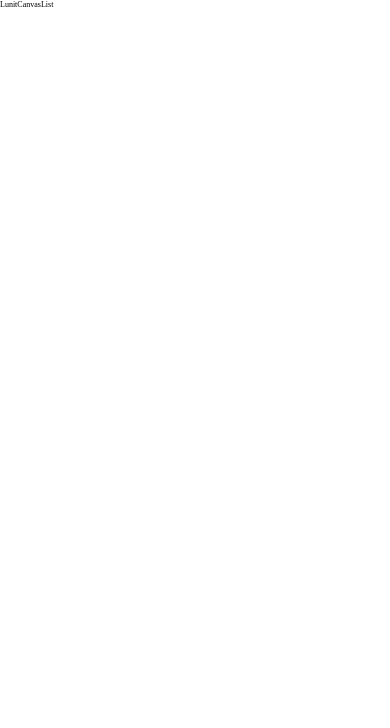
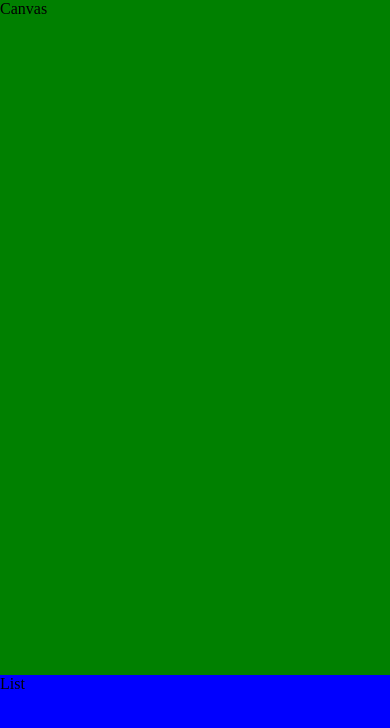
Before and after one commit to emune216/canvas-drawing, a React (Create React App) app: page / in a window 390 px wide. Shown: the top 728 px of the page. Built offline with nearby package versions, Linux system fonts and the light colour scheme.

Commit message:
STYLE: responsive web

```diff
--- a/src/components/App.tsx
+++ b/src/components/App.tsx
@@ -1,16 +1,30 @@
 import React from "react";
+import styled from "styled-components";
 
 import Canvas from "./Canvas";
 import List from "./List";
 
 const App = () => {
   return (
-    <>
-      <span>Lunit</span>
+    <Appwrapper>
       <Canvas />
       <List />
-    </>
+    </Appwrapper>
   );
 };
 
+const Appwrapper = styled.div`
+  width: 100vw;
+  height: 100vh;
+
+  @media only screen and (max-width: 600px){
+    display: flex;
+    flex-direction: column;
+  }
+  @media only screen and (min-width: 600px)  {
+    display: flex;
+    justify-content: space-between;
+  }
+`;
+
 export default App;
--- a/src/components/Canvas.tsx
+++ b/src/components/Canvas.tsx
@@ -1,11 +1,25 @@
 import React from "react";
+import styled from "styled-components";
 
 const Canvas = () => {
   return (
-    <>
+    <CavnasWrapper>
       <span>Canvas</span>
-    </>
+    </CavnasWrapper>
   );
-}
+};
+
+const CavnasWrapper = styled.div`
+  background: green;
+
+  @media only screen and (max-width: 600px)  {
+    width: 100%;
+    height: 80%;
+  }
+  @media only screen and (min-width: 600px)  {
+    width: 100%;
+    height: 100%;
+  }
+`;
 
 export default Canvas;
--- a/src/components/List.tsx
+++ b/src/components/List.tsx
@@ -1,11 +1,25 @@
 import React from "react";
+import styled from "styled-components";
 
 const List = () => {
   return (
-    <>
+    <ListWrapper>
       <span>List</span>
-    </>
+    </ListWrapper>
   );
-}
+};
+
+const ListWrapper = styled.div`
+  background: blue;
+
+  @media only screen and (max-width: 600px) {
+    width: 100%;
+    height: 20%;
+  }
+  @media only screen and (min-width: 600px)  {
+    width: 20%;
+    height: 100%;
+  }
+`;
 
 export default List;
--- a/src/components/themes/GlobalStyle.js
+++ b/src/components/themes/GlobalStyle.js
@@ -5,20 +5,11 @@ const GlobalStyle = createGlobalStyle`
     margin: 0;
     padding: 0;
 
-    @media (max-width: 575.98px) {
-      font-size: 0.5rem;
-    }
-    @media (min-width: 576px) and (max-width: 767.98px) {
-      font-size: 0.75rem;
-    }
-    @media (min-width: 768px) and (max-width: 991.98px) {
+    @media only screen and (max-width: 600px) {
       font-size: 1rem;
     }
-    @media (min-width: 992px) and (max-width: 1199.98px) {
-      font-size: 1.25rem;
-    }
-    @media (min-width: 1200px){
-      font-size: 1.5rem;
+    @media only screen and (min-width: 600px){
+      font-size: 2rem;
     }
   }
 `;
```
Also changed, not shown: package.json (+7 -0 lines), 2 other files (tests, documents, lock files or other folders).
